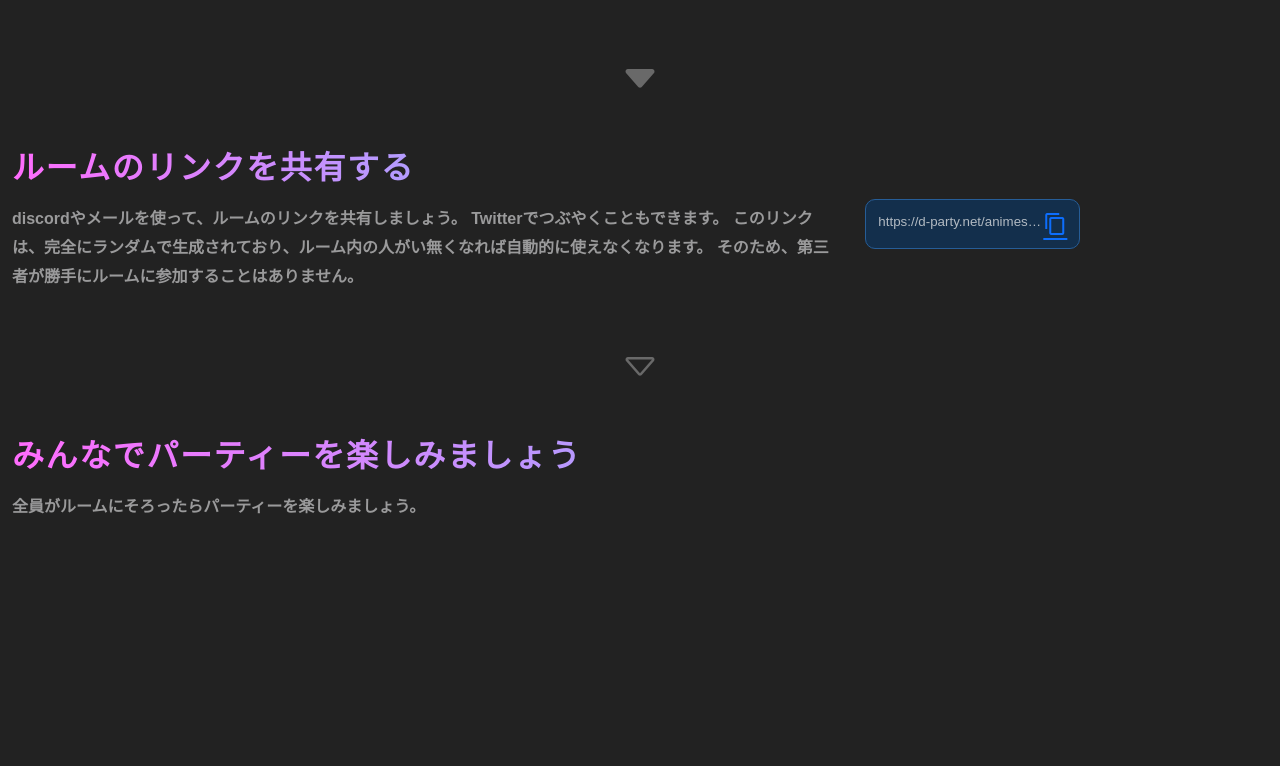
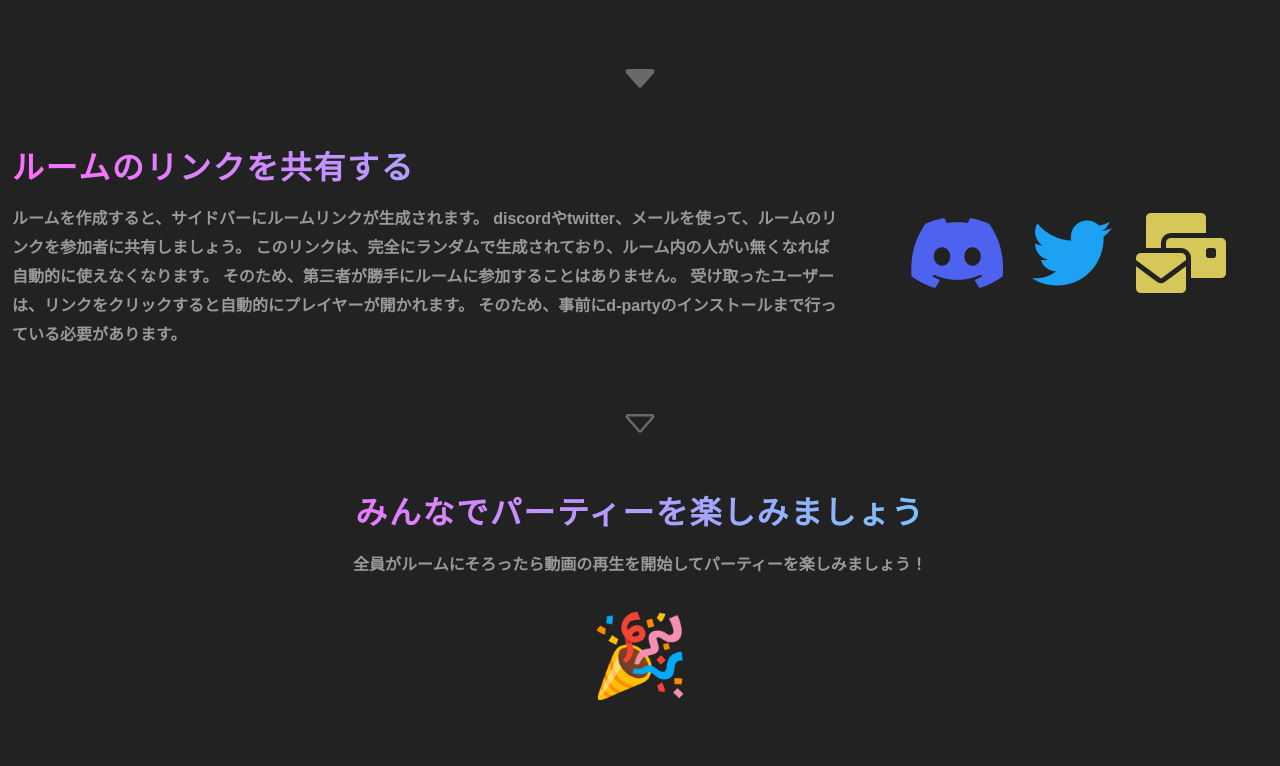
Before and after one commit to d-party/d-party-Backend, a Django app: page /usage in a window 1280 px wide. Shown: the part 1831-2597 px from the top of the page. Before the commit the page ends 2369 px from the top, so only its background shows below. Run offline with Django 4.2, Linux system fonts and the light colour scheme; some libraries are stand-ins or nearby versions.

Commit message:
finish : デザイン調整一旦完了

```diff
--- a/Django/web/static/web/css/usage.css
+++ b/Django/web/static/web/css/usage.css
@@ -52,8 +52,6 @@
 }
 
 .sidebar_copy_link {
-    margin-top: 25px;
-    margin-bottom: 25px;
     background-color: rgb(19, 47, 76);
     display: flex;
     font-size: smaller;
@@ -74,3 +72,47 @@
     overflow: hidden;
     margin: 0px;
 }
+
+.sns-icons {
+    font-size: 5em;
+    color: rgb(178, 186, 194);
+    margin-left: 10px;
+    margin-right: 10px;
+
+}
+
+.sns-icons.fa-discord {
+    color: #4E62F0;
+}
+
+.sns-icons.fa-twitter {
+    color: #1DA1F2;
+}
+
+.sns-icons.fa-envelopes-bulk {
+    color: #d5c859;
+}
+
+
+.sns-arrow-icons {
+    font-size: xx-large;
+    color: rgb(178, 186, 194);
+}
+
+.end-title {
+    text-align: center;
+}
+
+.end-discription {
+    text-align: center;
+}
+
+.end-party-cracker-block {
+    text-align: center;
+    margin-bottom: 50px;
+}
+
+.end-party-cracker {
+    font-size: 5em !important;
+    color: rgb(178, 186, 194);
+}
--- a/Django/web/templates/usage.html
+++ b/Django/web/templates/usage.html
@@ -118,15 +118,22 @@
         <div class="col-8">
           <p class="step-title h2">ルームのリンクを共有する</p>
           <p class="step-discription">
-          discordやメールを使って、ルームのリンクを共有しましょう。
-          Twitterでつぶやくこともできます。
+          ルームを作成すると、サイドバーにルームリンクが生成されます。
+          discordやtwitter、メールを使って、ルームのリンクを参加者に共有しましょう。
           このリンクは、完全にランダムで生成されており、ルーム内の人がい無くなれば自動的に使えなくなります。
           そのため、第三者が勝手にルームに参加することはありません。
+          受け取ったユーザーは、リンクをクリックすると自動的にプレイヤーが開かれます。
+          そのため、事前にd-partyのインストールまで行っている必要があります。
           </p>
         </div>
-        <div class="col-4 d-flex align-items-center">
-          <div class="sidebar_copy_link share_content" style="">
+        <div class="col-4 d-flex align-items-center mx-auto">
+          <div class="mx-auto">
+          {% comment %} <div class="sidebar_copy_link share_content" style="">
             <p class="sidebar_link share_content" style="">https://d-party.net/animestore/lobby</p><a class="material-icons sidebar_copy_icons share_content" style="">content_copy</a>
+          </div> {% endcomment %}
+            <i class="fa-brands fa-discord sns-icons"></i>
+            <i class="fa-brands fa-twitter sns-icons"></i>
+            <i class="fa-solid fa-envelopes-bulk  sns-icons"></i>
           </div>
         </div>
       </div>
@@ -136,11 +143,14 @@
       </div>
 
       <div class="row">
-        <div class="col-12">
-          <p class="step-title h2">みんなでパーティーを楽しみましょう</p>
-          <p class="step-discription">
-          全員がルームにそろったらパーティーを楽しみましょう。
+        <div class="col-8 mx-auto">
+          <p class="step-title h2 end-title">みんなでパーティーを楽しみましょう</p>
+          <p class="step-discription end-discription">
+          全員がルームにそろったら動画の再生を開始してパーティーを楽しみましょう！
           </p>
+          <div class="end-party-cracker-block">
+            <span class="end-party-cracker">🎉</span>
+          </div>
       </div>
 
 </div>
```
